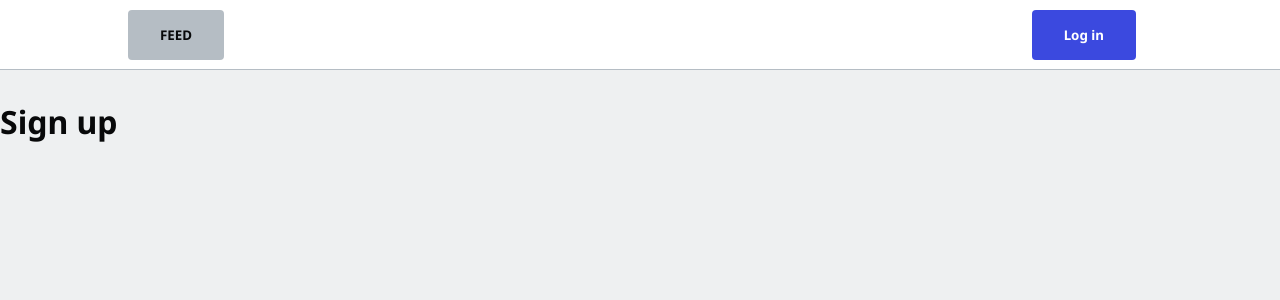
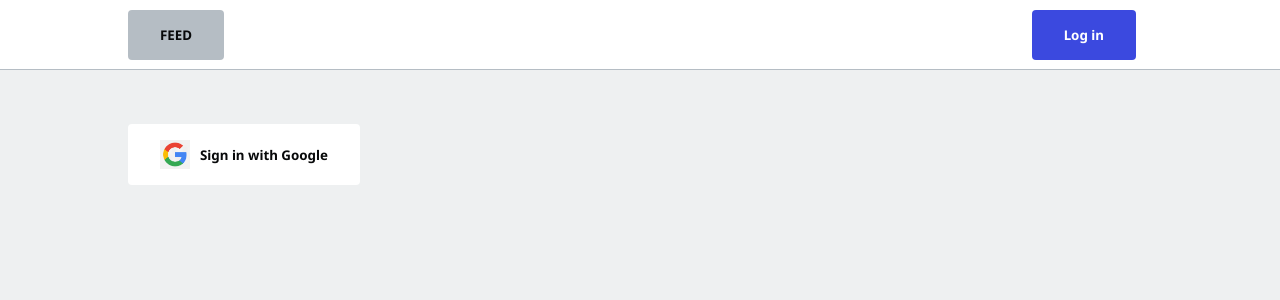
Before and after one commit to ginnerzapata/next-blog, a Next.js app: page /enter in a window 1280 px wide. Shown: the top 300 px of the page. Built offline with nearby package versions, Linux system fonts and the light colour scheme; no server answers.

Commit message:
auth context basic

```diff
--- a/components/Navbar.tsx
+++ b/components/Navbar.tsx
@@ -1,9 +1,9 @@
-import React from "react";
+import React, { useContext } from "react";
 import Link from "next/link";
+import { UserContext } from "../lib/contex";
 
 export default function Navbar() {
-  const user = null;
-  const username = null;
+  const { user, username } = useContext(UserContext);
   return (
     <nav className="navbar">
       <ul>
--- /dev/null
+++ b/lib/contex.tsx
@@ -0,0 +1,3 @@
+import { createContext } from "react";
+
+export const UserContext = createContext({ user: null, username: null });
--- a/lib/firebase.ts
+++ b/lib/firebase.ts
@@ -15,5 +15,6 @@
 if (!firebase.apps.length) firebase.initializeApp(firebaseConfig);
 
 export const auth = firebase.auth();
+export const googleAuthProvider = new firebase.auth.GoogleAuthProvider();
 export const firestore = firebase.firestore();
 export const storage = firebase.storage();
--- a/lib/hooks.ts
+++ b/lib/hooks.ts
@@ -0,0 +1,23 @@
+import { useAuthState } from "react-firebase-hooks/auth";
+import { auth, firestore } from "./firebase";
+import { useEffect, useState } from "react";
+
+export function useUserData() {
+  const [user] = useAuthState(auth);
+  const [username, setUsername] = useState(null);
+
+  useEffect(() => {
+    let unsubscribe;
+    if (user) {
+      const ref = firestore.collection("users").doc(user.uid);
+      unsubscribe = ref.onSnapshot((doc) => {
+        setUsername(doc.data().username);
+      });
+    } else {
+      setUsername(null);
+    }
+
+    return unsubscribe;
+  }, [user]);
+  return { user, username };
+}
--- a/package.json
+++ b/package.json
@@ -13,7 +13,8 @@
     "next": "^12.3.4",
     "react": "18.2.0",
     "react-dom": "18.2.0",
-    "react-firebase-hooks": "^3.0.5"
+    "react-firebase-hooks": "^3.0.5",
+    "react-hot-toast": "^2.4.1"
   },
   "devDependencies": {
     "@types/node": "20.2.3",
--- a/pages/_app.tsx
+++ b/pages/_app.tsx
@@ -1,12 +1,21 @@
+import { Toaster } from "react-hot-toast";
 import Navbar from "../components/Navbar";
 import "../styles/globals.css";
+import { UserContext } from "../lib/contex";
+import { useEffect, useState } from "react";
+import { useAuthState } from "react-firebase-hooks/auth";
+import { auth, firestore } from "../lib/firebase";
+import { useUserData } from "../lib/hooks";
 
 function MyApp({ Component, pageProps }) {
+  const userData = useUserData();
+
   return (
-    <>
+    <UserContext.Provider value={userData}>
       <Navbar />
       <Component {...pageProps} />
-    </>
+      <Toaster />
+    </UserContext.Provider>
   );
 }
 
--- a/pages/enter.tsx
+++ b/pages/enter.tsx
@@ -1,5 +1,42 @@
-import React from "react";
+import React, { useContext } from "react";
+import { auth, googleAuthProvider } from "../lib/firebase";
+import { UserContext } from "../lib/contex";
 
 export default function EnterPage() {
-  return <h1>Sign up</h1>;
+  const { user, username } = useContext(UserContext);
+
+  return (
+    <main>
+      {user ? (
+        !username ? (
+          <UsernameForm />
+        ) : (
+          <SignOutButton />
+        )
+      ) : (
+        <SignInButton />
+      )}
+    </main>
+  );
 }
+
+function SignInButton() {
+  const signInWithGoogle = async () => {
+    await auth.signInWithPopup(googleAuthProvider);
+  };
+
+  return (
+    <button className="btn-google" onClick={signInWithGoogle}>
+      <img src="/google.png" alt="google logo" />
+      Sign in with Google
+    </button>
+  );
+}
+
+function SignOutButton() {
+  return <button onClick={() => auth.signOut()}>Sign out</button>;
+}
+
+function UsernameForm() {
+  return <></>;
+}
--- a/pages/index.tsx
+++ b/pages/index.tsx
@@ -2,11 +2,13 @@
 import Image from "next/image";
 import styles from "../styles/Home.module.css";
 import Loader from "../components/Loader";
+import { toast } from "react-hot-toast";
 
 export default function Home() {
   return (
     <div>
       <Loader show />
+      <button onClick={() => toast.success("Hello toast")}>Toast me</button>
     </div>
   );
 }
```
Also changed, not shown: public/google.png (added), 1 other file (tests, documents, lock files or other folders).
